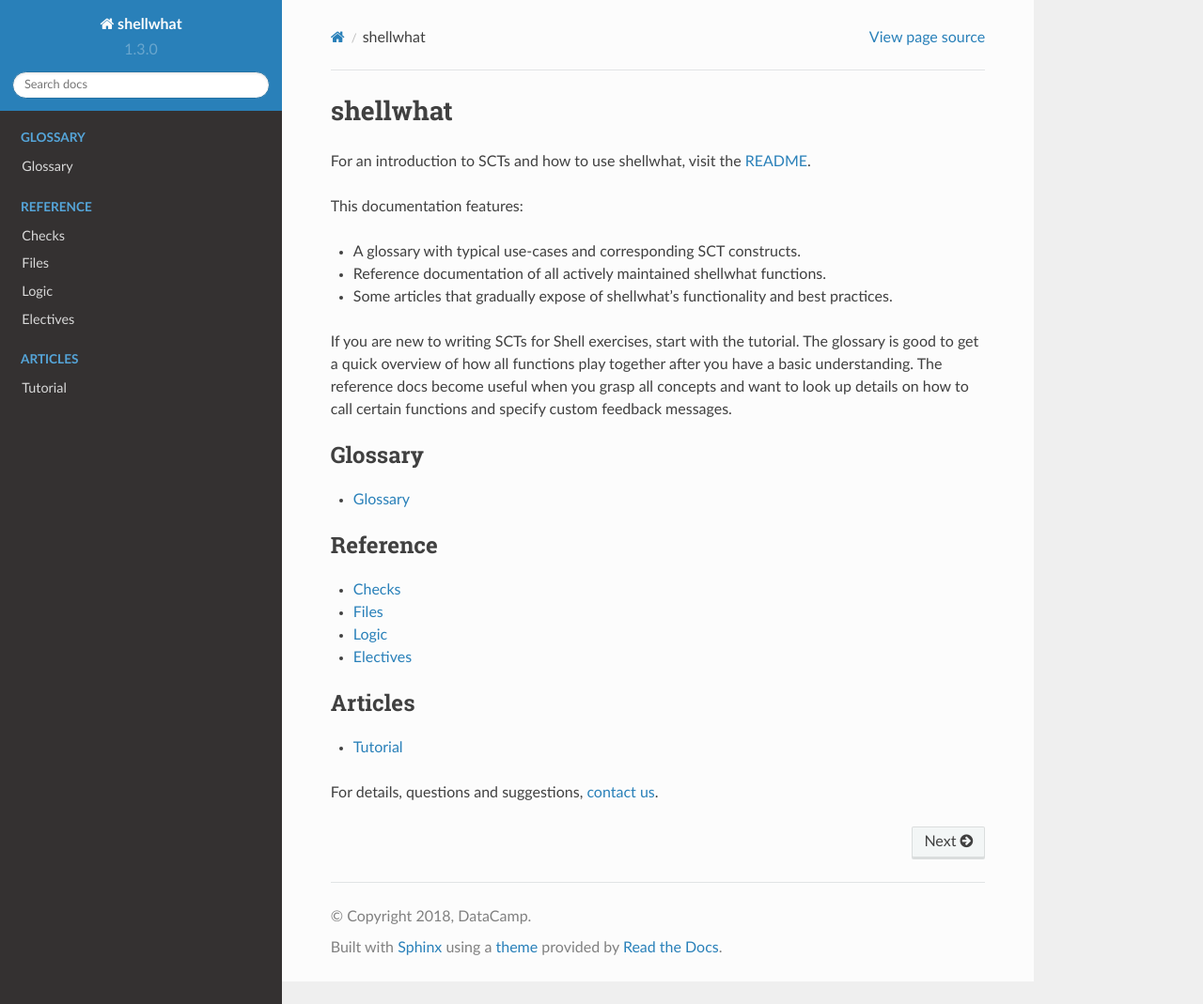
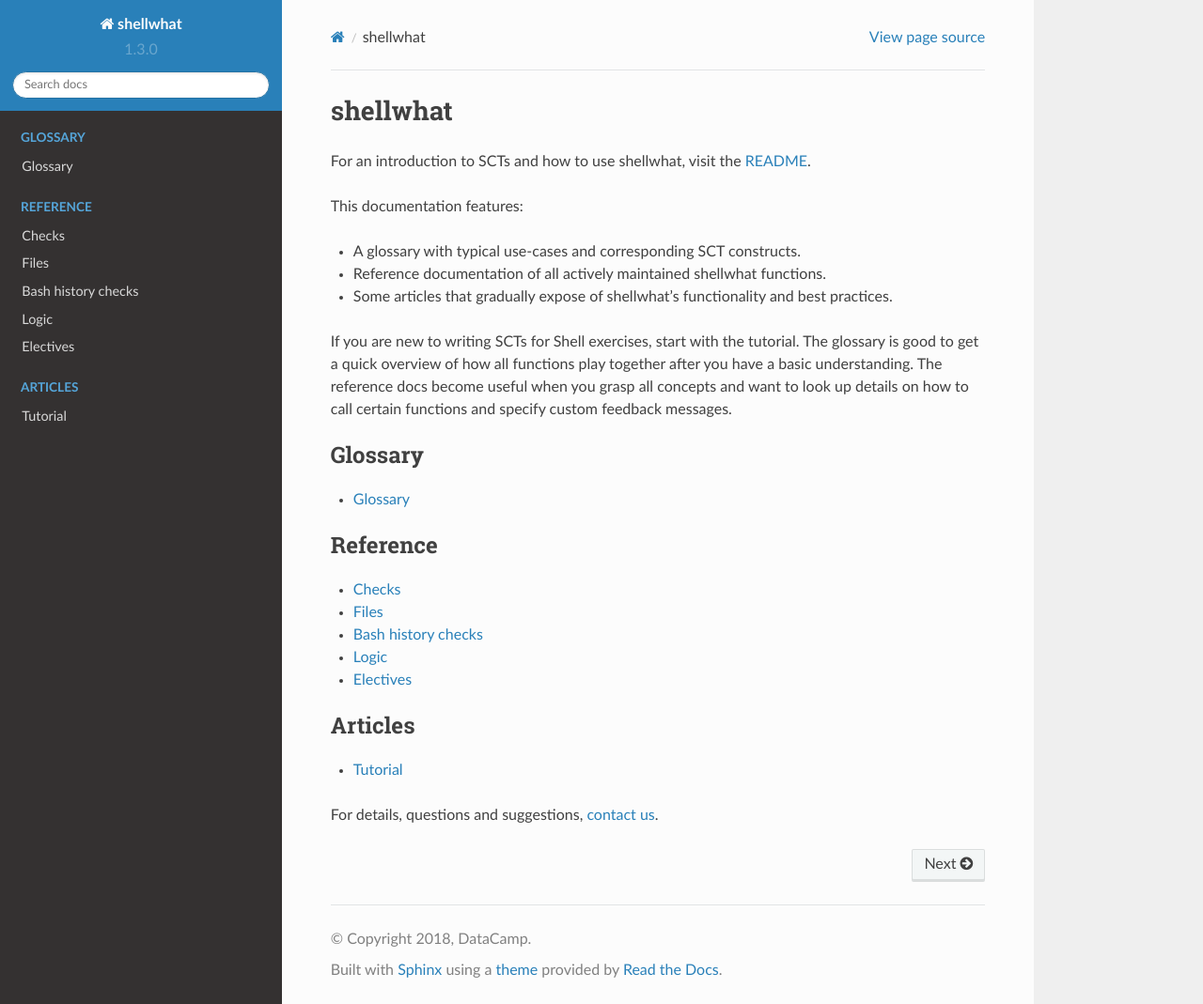
Before and after one commit to datacamp/shellwhat, a Sphinx documentation site: the page built from docs/index.rst, in a window 1280 px wide and 1069 px high. Shown: the whole window at 94% size. Built offline with Sphinx 7.4.7 and the Read the Docs theme 2.0.0, drawn with Linux system fonts in a browser that asks for light colours.

Commit message:
Update docs

```diff
--- a/docs/reference.rst
+++ b/docs/reference.rst
@@ -17,6 +17,12 @@
 .. automodule:: protowhat.checks.check_files
     :members:
 
+Bash history checks
+-------------------
+
+.. automodule:: protowhat.checks.check_bash_history
+    :members:
+
 Logic
 -----
 
--- a/requirements.txt
+++ b/requirements.txt
@@ -1,5 +1,5 @@
 # pkg deps
-protowhat~=2.0.0
+protowhat~=2.0.1
 
 # test deps
 pytest~=3.7.2
```
